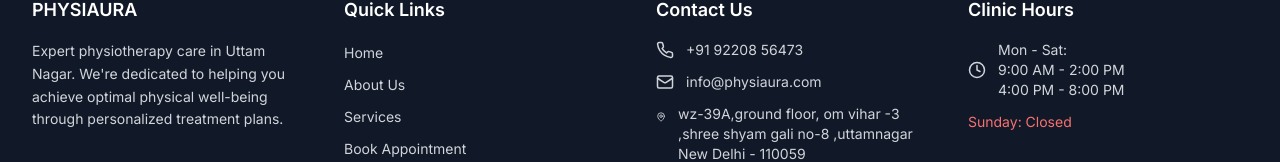
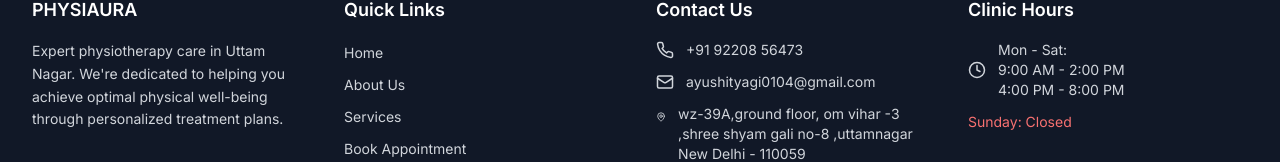
Before and after one commit to harshvats0001/physiaura, a Next.js app: page /timings in a window 1280 px wide. Shown: the part 1020-1182 px from the top of the page. Built offline with nearby package versions, Linux system fonts and the light colour scheme.

Commit message:
Update Footer.tsx

```diff
--- a/src/components/Footer.tsx
+++ b/src/components/Footer.tsx
@@ -54,10 +54,10 @@
               <li className="flex items-center space-x-3">
                 <Mail size={18} />
                 <a
-                  href="mailto:info@physiaura.com"
+                  href="mailto: ayushityagi0104@gmail.com"
                   className="text-sm hover:text-primary"
                 >
-                  info@physiaura.com
+                  ayushityagi0104@gmail.com
                 </a>
               </li>
               <li className="flex items-start space-x-3">
```
